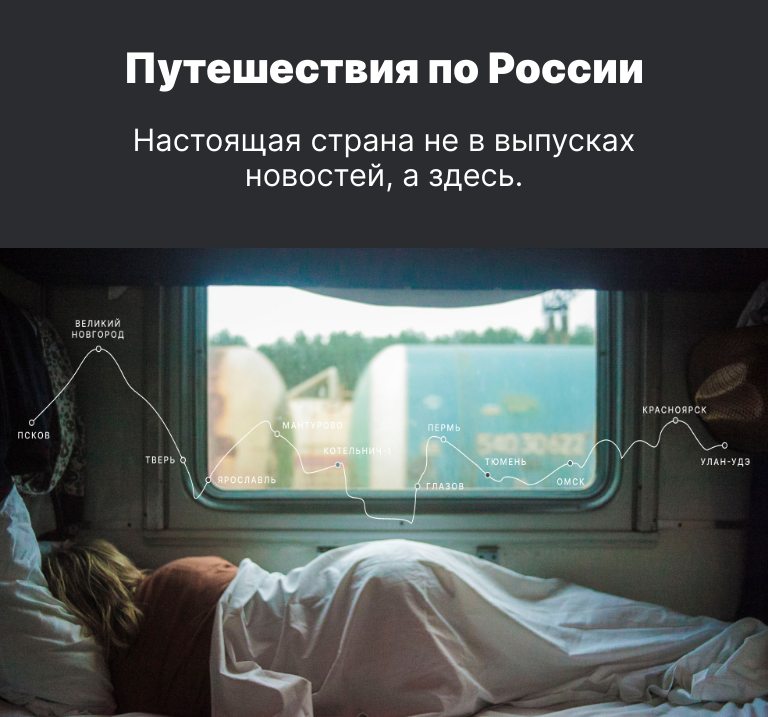
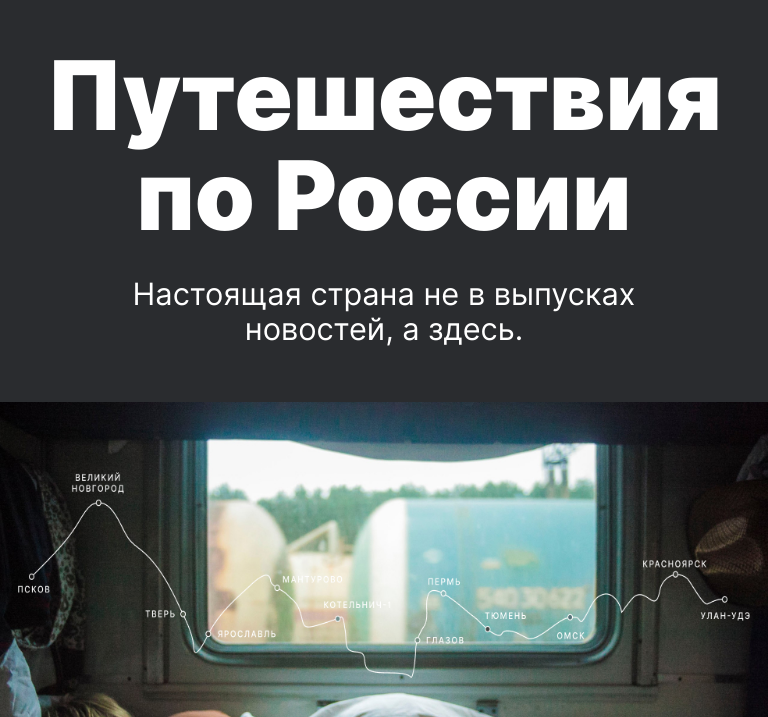
Before and after one commit to DmitriyMozzhegorov/russian-travel, a plain HTML site: page index.html in a window 768 px wide. Shown: the part 83-800 px from the top of the page. Drawn offline with Linux system fonts and the light colour scheme.

Commit message:
Спасибо, вы огонь)))

```diff
--- a/blocks/footer/__navigation/footer__navigation.css
+++ b/blocks/footer/__navigation/footer__navigation.css
@@ -1,5 +1,5 @@
 @media (max-width: 425px) {
     .footer__navigation {
-      margin-bottom: 48px;
+      margin-bottom: 16px;
     }
   }
--- a/blocks/lead/__title/lead__title.css
+++ b/blocks/lead/__title/lead__title.css
@@ -11,8 +11,8 @@
     .lead__title {
       margin: 0 auto 32px;
       max-width: 100%;
-      font-size: 42px;
-      line-height: 46px;
+      font-size: 96px;
+      line-height: 100px;
     }
   }
   @media (max-width: 425px) {
--- a/blocks/place/__paragraph/place__paragraph.css
+++ b/blocks/place/__paragraph/place__paragraph.css
@@ -8,7 +8,7 @@
   .place__paragraph:last-child {
     margin: 0 0 0 0;
   }
-  @media (min-width: 426px) and (max-width: 768px) {
+  @media (min-width: 320px) and (max-width: 768px) {
     .place__paragraph {
       font-size: 16px;
       line-height: 26px;
```
